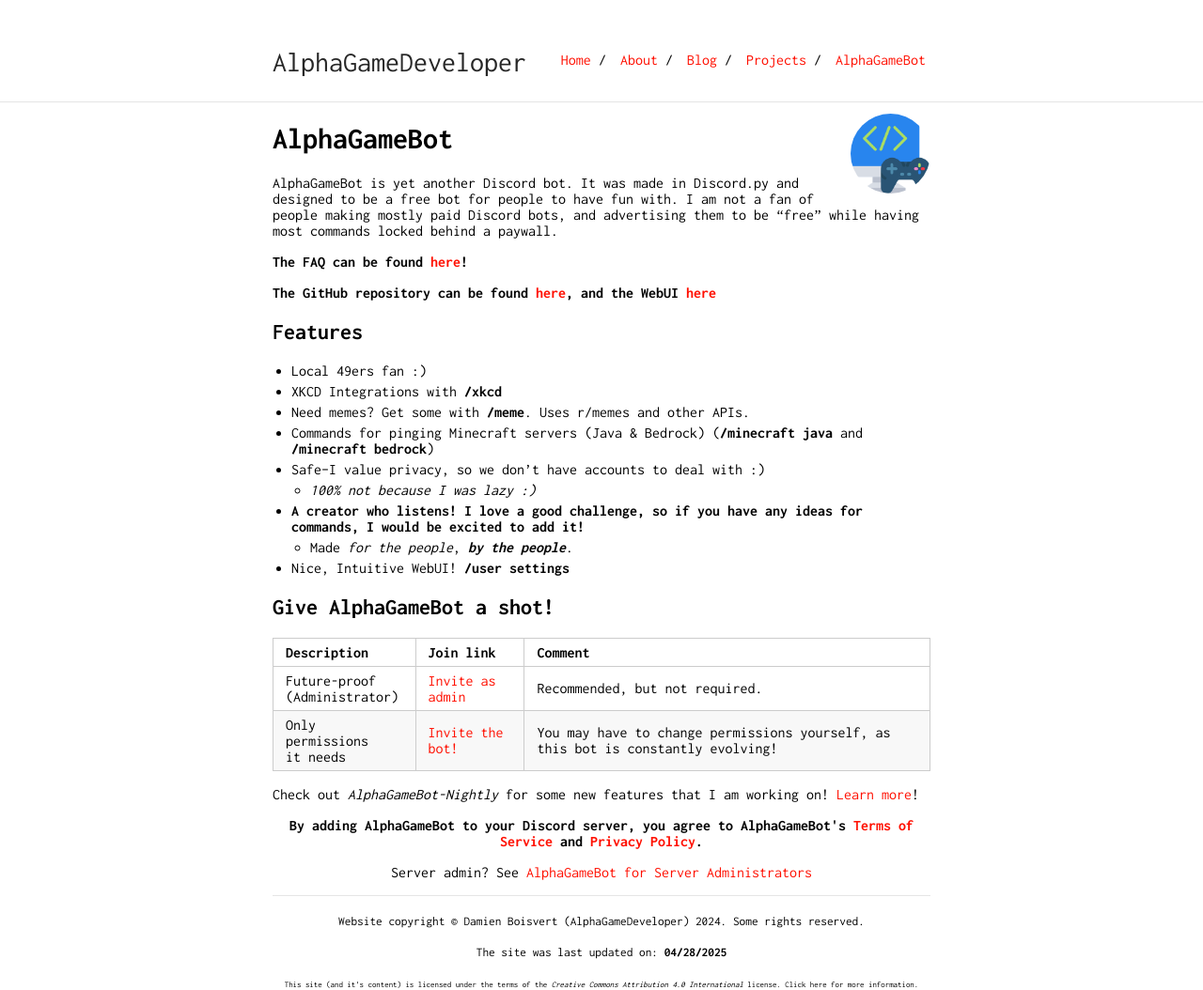
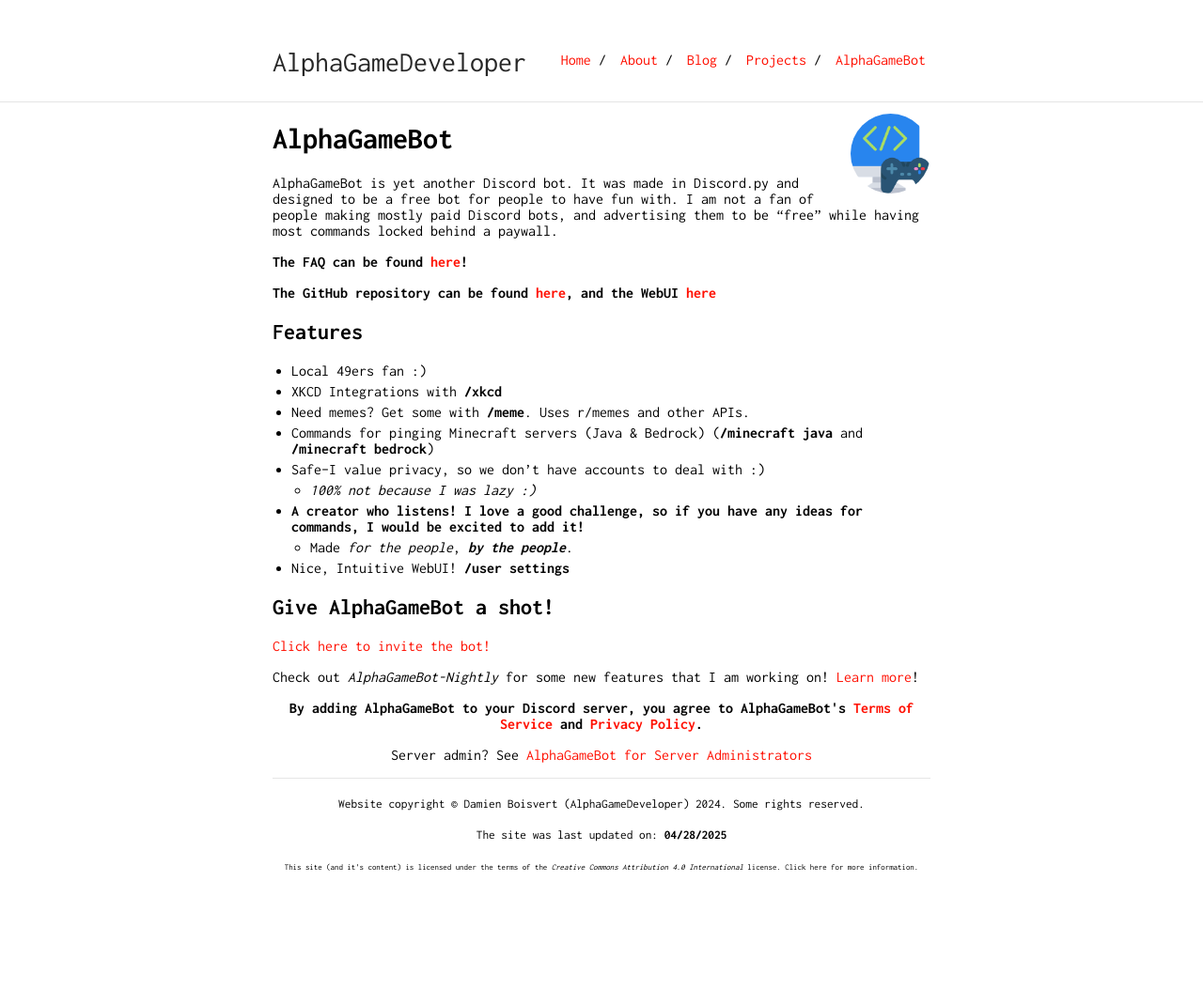
Before and after one commit to AlphaGameDeveloper/AlphaGame.dev, a Jekyll site: the page built from pages/alphagamebot/alphagamebot.md, in a window 1280 px wide. Shown: the whole page at 94% size. Built offline with Jekyll 4.4.1, drawn with Linux system fonts in a browser that asks for light colours; after the commit the page ends 929 px from its top, so only the background shows below that.

Commit message:
[alphagamebot] remove administrator invite

```diff
--- a/pages/alphagamebot/alphagamebot.md
+++ b/pages/alphagamebot/alphagamebot.md
@@ -25,11 +25,7 @@
 * Nice, Intuitive WebUI! **/user settings**
 
 ## Give AlphaGameBot a shot!
-
-| Description                  | Join link                                                                                      | Comment                                             |
-|------------------------------ |-----------------------------------------------------------------------------------------------|-----------------------------------------------------|
-| Future-proof<br>(Administrator)| [Invite as admin](https://discord.com/api/oauth2/authorize?client_id=946533554953809930&permissions=8&scope=bot) | Recommended, but not required.                       |
-| Only permissions<br>it needs  | [Invite the bot!](https://discord.com/api/oauth2/authorize?client_id=946533554953809930&permissions=39859552415312&scope=bot) | You may have to change permissions yourself, as this bot is constantly evolving! |
+[Click here to invite the bot!](https://discord.com/oauth2/authorize?client_id=946533554953809930)
 
 Check out *AlphaGameBot-Nightly* for some new features that I am working on!  [Learn more](/alphagamebot/nightly)!
 
```
